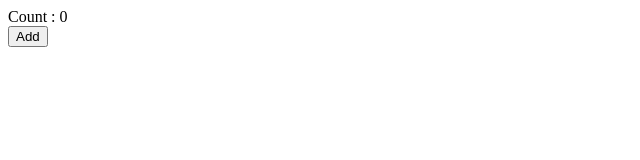
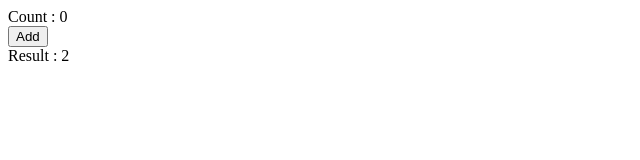
Before and after one commit to rizkitirta/Composition-API_Vue3, a Vue app: page / in a window 1280 px wide. Shown: the top 160 px of the page, without its empty margins (0-640 px from the left). Built offline with nearby package versions, Linux system fonts and the light colour scheme.

Commit message:
Computed | Composition API Vue 3

```diff
--- a/src/App.vue
+++ b/src/App.vue
@@ -1,23 +1,30 @@
 <template>
   <div>Count : {{ nilai }}</div>
   <button @click="add">Add</button>
+  <div>Result : {{ result }}</div>
 </template>
 
 <script>
-import { reactive, toRefs } from "vue";
+import { reactive, ref, toRefs, computed } from "vue";
 export default {
   setup() {
     const counter = reactive({
-      nilai: 0
+      nilai: 0,
     });
+    const addNum = ref(2);
 
     const add = () => {
       counter.nilai++;
     };
 
+    const result = computed(() =>
+      counter.nilai + addNum.value
+    );
+
     return {
-     ...toRefs(counter),
+      ...toRefs(counter),
       add,
+      result,
     };
   },
 };
```
